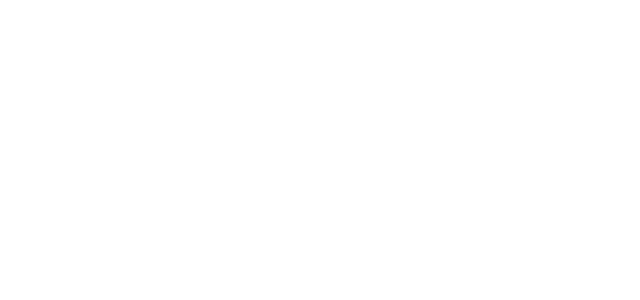
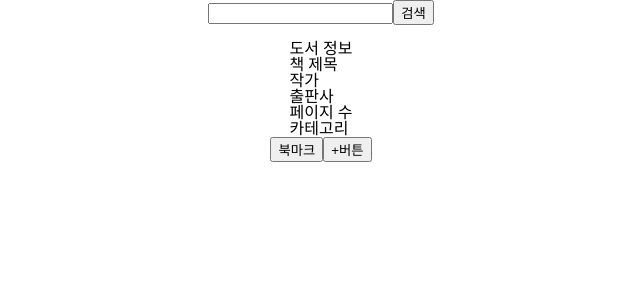
Before and after one commit to Dello96/letitCO, a React (Create React App) app: page /bookregister in a window 1280 px wide. Before the commit this address had no page. Shown: the top 300 px of the page, without its empty margins (319-959 px from the left). Built offline with nearby package versions, Linux system fonts and the light colour scheme.

Commit message:
update: BookRegister, BookSearch 간단한 HTML 구성

```diff
--- a/src/pages/BookRegister.tsx
+++ b/src/pages/BookRegister.tsx
@@ -1,5 +1,44 @@
-import React from 'react';
+import React, { ChangeEvent, FormEvent, useState } from 'react';
+import styled from 'styled-components';
 
 export default function BookRegister() {
-  return <div>BookRegister</div>;
+  const [search, setSearch] = useState<string>('');
+
+  const searchOnChangeHandler = (e: ChangeEvent<HTMLInputElement>) => {
+    setSearch(e.target.value);
+  };
+
+  const searchOnSubmitHandler = (e: FormEvent<HTMLFormElement>) => {
+    e.preventDefault();
+  };
+
+  return (
+    <StBody>
+      <form onSubmit={searchOnSubmitHandler}>
+        <input value={search} onChange={searchOnChangeHandler} />
+        <button>검색</button>
+      </form>
+      <div>
+        <img />
+        <h1>도서 정보</h1>
+        <h3>책 제목</h3>
+        <h3>작가</h3>
+        <h3>출판사</h3>
+        <h3>페이지 수</h3>
+        <h3>카테고리</h3>
+      </div>
+      <div>
+        <button>북마크</button>
+        <button>+버튼 </button>
+      </div>
+    </StBody>
+  );
 }
+
+const StBody = styled.div`
+  width: 1200px;
+  margin: 0 auto;
+  display: flex;
+  flex-direction: column;
+  align-items: center;
+`;
--- /dev/null
+++ b/src/pages/BookSearch.tsx
@@ -0,0 +1,28 @@
+import React, { ChangeEvent, useState } from 'react';
+import styled from 'styled-components';
+
+function BookSearch() {
+  const [search, setSearch] = useState('');
+
+  const searchOnChangeHandler = (e: ChangeEvent<HTMLInputElement>) => {
+    setSearch(e.target.value);
+  };
+
+  return (
+    <StBody>
+      <form>
+        <input value={search} onChange={searchOnChangeHandler} />
+        <button>검색</button>
+      </form>
+      <div></div>
+    </StBody>
+  );
+}
+const StBody = styled.div`
+  width: 1200px;
+  margin: 0 auto;
+  display: flex;
+  flex-direction: column;
+  align-items: center;
+`;
+export default BookSearch;
--- a/src/shared/Router.tsx
+++ b/src/shared/Router.tsx
@@ -2,6 +2,8 @@
 import { BrowserRouter, Routes, Route } from 'react-router-dom';
 import Home from '../pages/Home';
 import Login from '../pages/Login';
+import BookRegister from '../pages/BookRegister';
+import BookSearch from '../pages/BookSearch';
 
 const Router = () => {
   return (
@@ -9,6 +11,8 @@
       <Routes>
         <Route path="/" element={<Home />} />
         <Route path="/login" element={<Login />} />
+        <Route path="/bookregister" element={<BookRegister />} />
+        <Route path="/booksearch" element={<BookSearch />} />
       </Routes>
     </BrowserRouter>
   );
```
